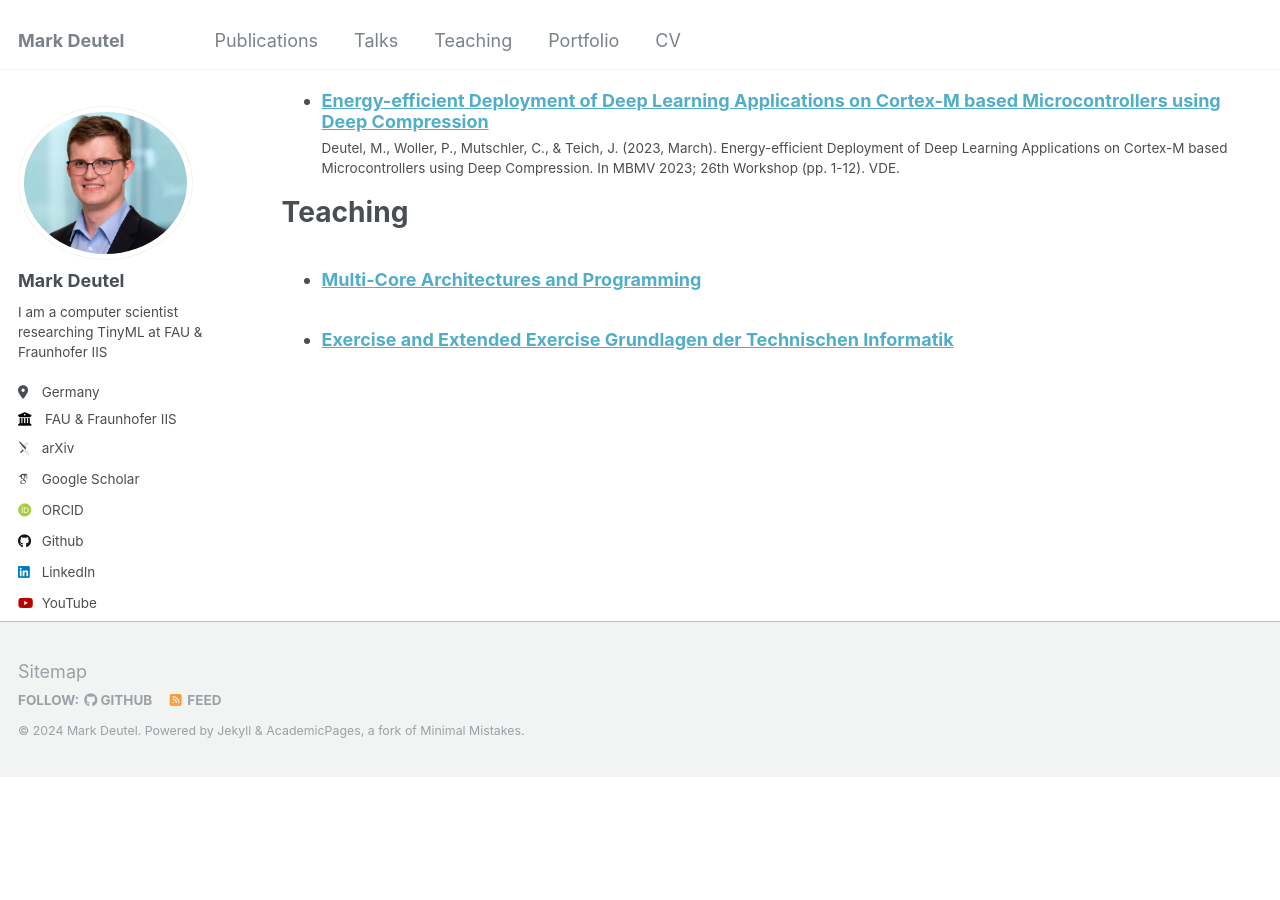
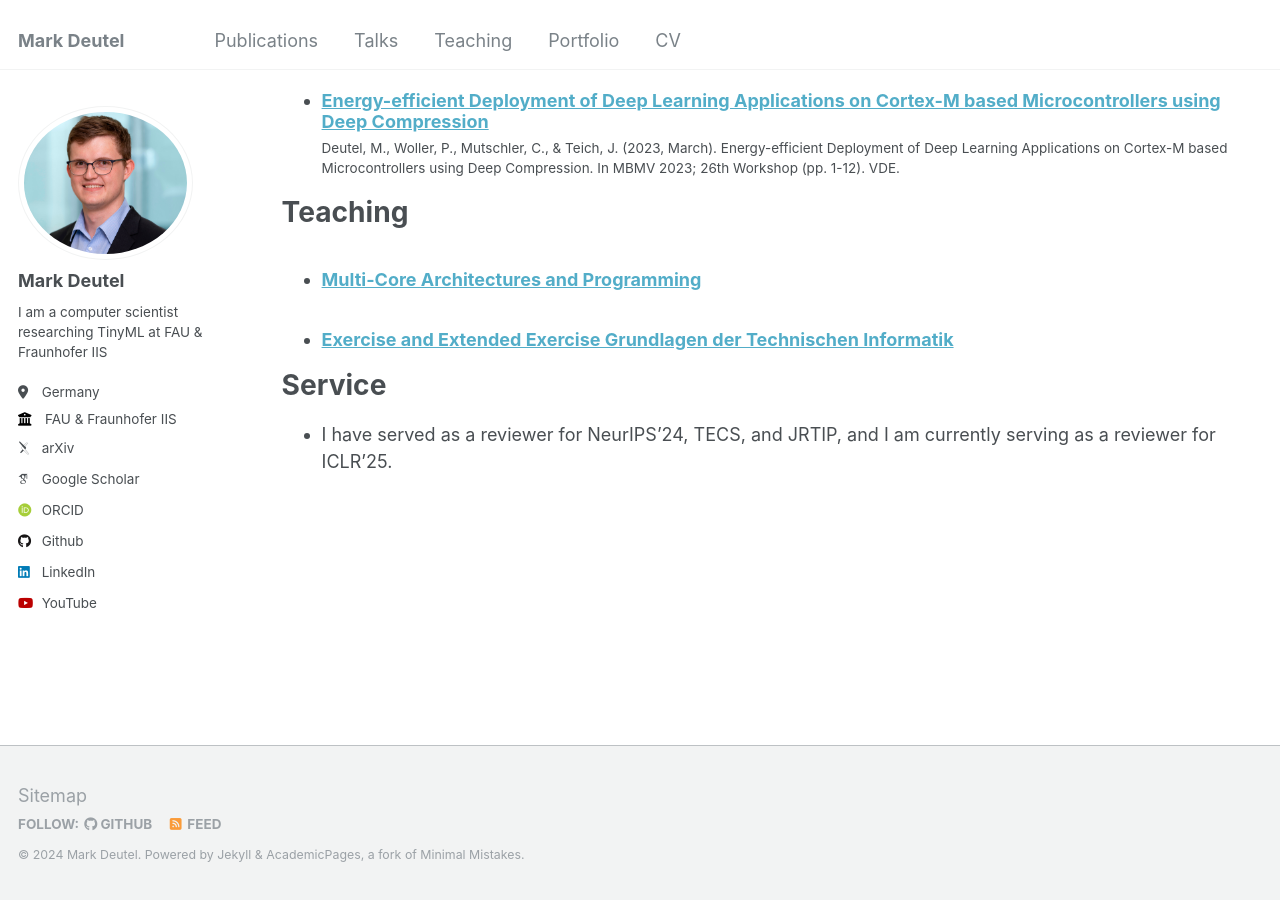
Before and after one commit to markdeutel/markdeutel.github.io, a Jekyll site: the page built from _pages/cv.md, in a window 1280 px wide and 900 px high, scrolled down 1710 px. Built offline with Jekyll 4.4.1, drawn with Linux system fonts in a browser that asks for light colours; some web fonts are replaced; before the commit the page ends 2487 px from its top, so only the background shows below that.

Commit message:
[ADD] added service to cv

```diff
--- a/_pages/cv.md
+++ b/_pages/cv.md
@@ -67,6 +67,6 @@ Teaching
     {% include archive-single-cv.html %}
   {% endfor %}</ul>
 
-<!-- Service and leadership
+Service
 ======
-* Currently signed in to 43 different slack teams -->
+* I have served as a reviewer for NeurIPS'24, TECS, and JRTIP, and I am currently serving as a reviewer for ICLR'25.
```
